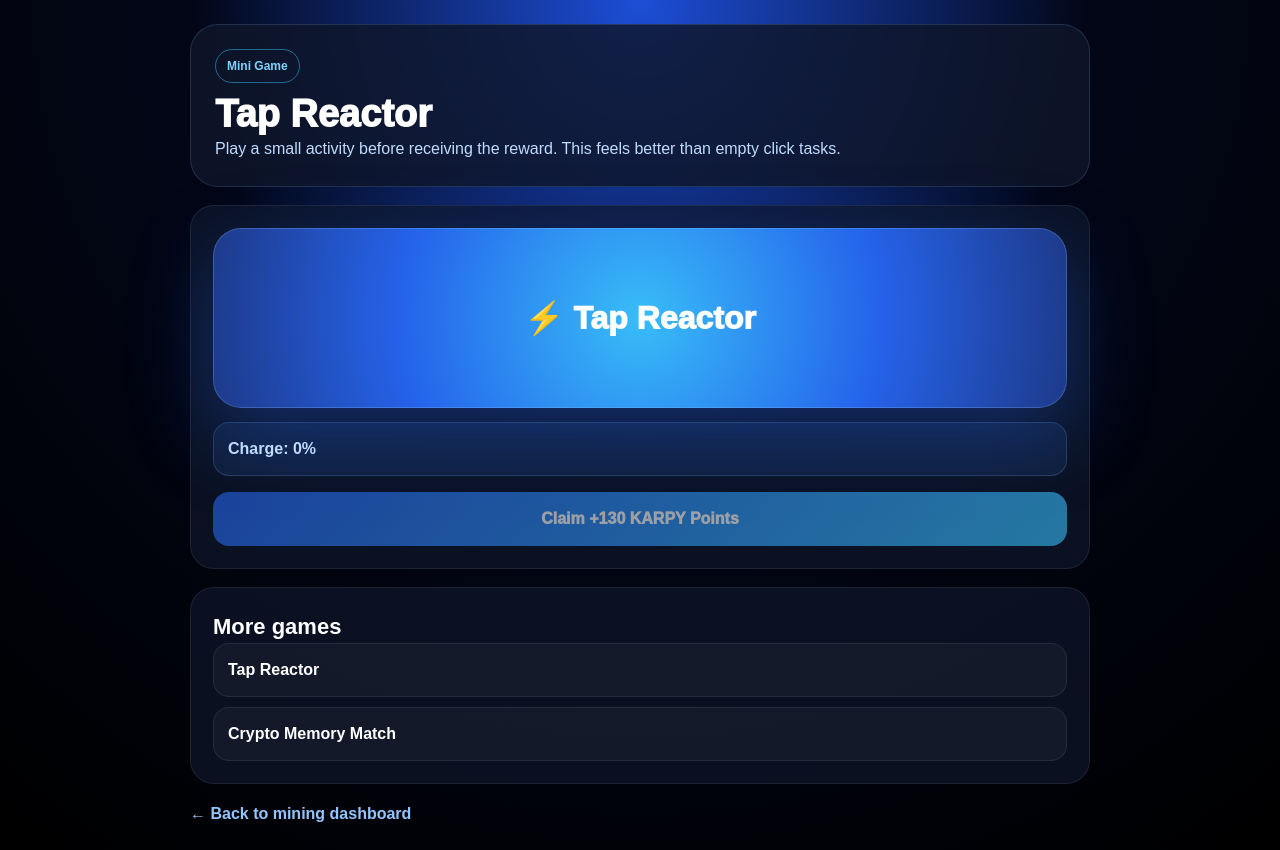
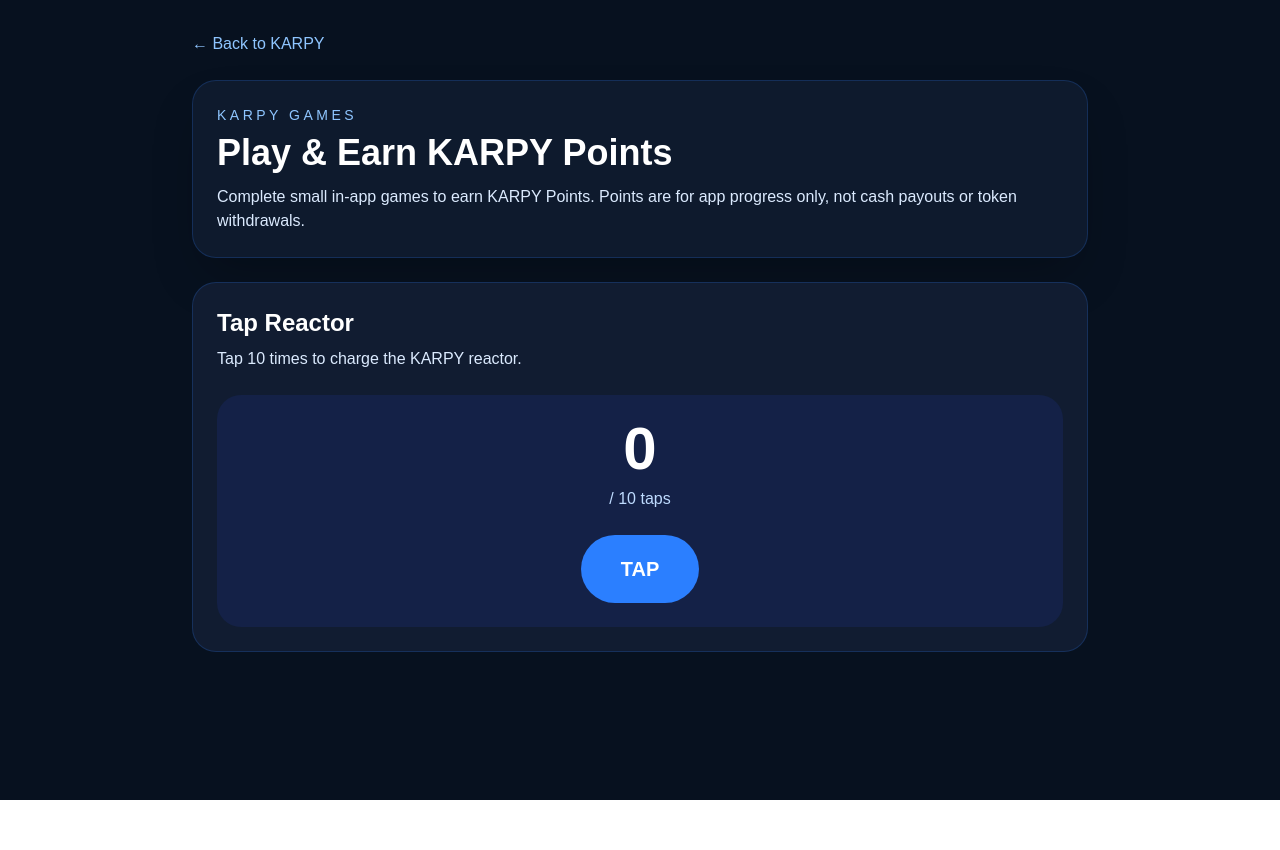
Before and after one commit to just-me91/karpy-app, a Next.js app: page /games in a window 1280 px wide. After the commit the page ends 800 px from the top, so only its background shows below. Built offline with nearby package versions, Linux system fonts and the light colour scheme.

Commit message:
fix games suspense build

```diff
--- a/app/games/page.tsx
+++ b/app/games/page.tsx
@@ -1,129 +1,173 @@
 "use client";
 
+import { Suspense, useState } from "react";
 import { useSearchParams } from "next/navigation";
-import { useMemo, useState } from "react";
 
-const PAIRS = ["Wallet", "Gas", "Block", "Node"];
+function GamesContent() {
+  const searchParams = useSearchParams();
+  const mission = searchParams.get("mission") || "tap_reactor";
 
-export default function GamesPage() {
-  const params = useSearchParams();
-  const mission = params.get("mission") || "tap";
-  const [taps, setTaps] = useState(0);
-  const [selected, setSelected] = useState<number[]>([]);
-  const [matched, setMatched] = useState<string[]>([]);
-  const [status, setStatus] = useState("");
-  const [loading, setLoading] = useState(false);
+  const [tapScore, setTapScore] = useState(0);
+  const [memoryDone, setMemoryDone] = useState(false);
+  const [riskDone, setRiskDone] = useState(false);
+  const [claimed, setClaimed] = useState(false);
 
-  const cards = useMemo(() => [...PAIRS, ...PAIRS].map((label, index) => ({ id: index, label })), []);
-  const isMemory = mission === "memory";
-  const taskId = isMemory ? "game_memory" : "game_tap_reactor";
-  const reward = isMemory ? 220 : 130;
-  const complete = isMemory ? matched.length === PAIRS.length : taps >= 25;
+  async function claimReward(taskId: string) {
+    if (claimed) return;
 
-  function pickCard(index: number) {
-    if (!isMemory) return;
-    if (selected.includes(index)) return;
-    if (matched.includes(cards[index].label)) return;
-
-    const next = [...selected, index];
-    setSelected(next);
-
-    if (next.length === 2) {
-      const [a, b] = next;
-      if (cards[a].label === cards[b].label) {
-        setMatched((prev) => [...prev, cards[a].label]);
-      }
-      setTimeout(() => setSelected([]), 500);
-    }
-  }
-
-  async function claimReward() {
-    if (!complete) {
-      setStatus("Finish the game first.");
-      return;
-    }
-
-    try {
-      setLoading(true);
     const res = await fetch("/api/karpy/task/complete", {
       method: "POST",
-        headers: { "Content-Type": "application/json" },
+      headers: {
+        "Content-Type": "application/json",
+      },
       body: JSON.stringify({ taskId }),
     });
-      const data = await res.json();
-      if (!res.ok) {
-        setStatus(data.error || "Game reward could not be saved.");
-        return;
-      }
-      setStatus(`Game complete. +${data.reward} KARPY Points added.`);
-    } catch (error) {
-      setStatus(error instanceof Error ? error.message : "Game failed.");
-    } finally {
-      setLoading(false);
+
+    if (res.ok) {
+      setClaimed(true);
+    } else {
+      alert("Reward already claimed or task unavailable.");
     }
   }
 
   return (
-    <main style={pageWrap}>
-      <section style={heroCard}>
-        <div style={badge}>Mini Game</div>
-        <h1 style={title}>{isMemory ? "Crypto Memory Match" : "Tap Reactor"}</h1>
-        <p style={subtitle}>Play a small activity before receiving the reward. This feels better than empty click tasks.</p>
+    <main className="min-h-screen bg-[#07111f] text-white px-4 py-8">
+      <div className="mx-auto max-w-4xl">
+        <a href="/" className="text-blue-300 hover:text-blue-200">
+          ← Back to KARPY
+        </a>
+
+        <section className="mt-6 rounded-3xl border border-blue-500/20 bg-[#0e1a2d] p-6 shadow-2xl">
+          <p className="text-sm uppercase tracking-[0.25em] text-blue-300">
+            KARPY Games
+          </p>
+          <h1 className="mt-2 text-4xl font-black">Play & Earn KARPY Points</h1>
+          <p className="mt-3 text-blue-100">
+            Complete small in-app games to earn KARPY Points. Points are for
+            app progress only, not cash payouts or token withdrawals.
+          </p>
         </section>
 
-      <section style={contentCard}>
-        {isMemory ? (
-          <>
-            <div style={grid}>
-              {cards.map((card, index) => {
-                const visible = selected.includes(index) || matched.includes(card.label);
-                return (
-                  <button key={card.id} onClick={() => pickCard(index)} style={cardButton}>
-                    {visible ? card.label : "?"}
+        {mission === "memory" && (
+          <section className="mt-6 rounded-3xl border border-blue-500/20 bg-[#111c31] p-6">
+            <h2 className="text-2xl font-black">Memory Match</h2>
+            <p className="mt-2 text-blue-100">
+              Match the crypto concepts. This simplified version completes after
+              you press the challenge button.
+            </p>
+
+            <div className="mt-5 grid grid-cols-2 gap-3 sm:grid-cols-4">
+              {["BTC", "ETH", "KPY", "NFT", "DEX", "DAO", "WALLET", "CHAIN"].map(
+                (item) => (
+                  <div
+                    key={item}
+                    className="rounded-2xl border border-blue-400/20 bg-blue-950/50 p-5 text-center font-black"
+                  >
+                    {item}
+                  </div>
+                )
+              )}
+            </div>
+
+            {!memoryDone ? (
+              <button
+                onClick={() => setMemoryDone(true)}
+                className="mt-6 rounded-2xl bg-blue-500 px-6 py-3 font-black hover:bg-blue-400"
+              >
+                Complete Memory Challenge
               </button>
-                );
-              })}
-            </div>
-            <div style={scoreBox}>Matched: {matched.length}/{PAIRS.length}</div>
-          </>
             ) : (
-          <>
-            <button onClick={() => setTaps((v) => v + 1)} style={tapButton}>⚡ Tap Reactor</button>
-            <div style={scoreBox}>Charge: {Math.min(100, Math.floor((taps / 25) * 100))}%</div>
-          </>
+              <button
+                onClick={() => claimReward("game_memory")}
+                className="mt-6 rounded-2xl bg-emerald-500 px-6 py-3 font-black hover:bg-emerald-400"
+              >
+                Claim Reward
+              </button>
+            )}
+          </section>
         )}
 
-        <button disabled={!complete || loading} onClick={claimReward} style={{ ...primaryButton, opacity: !complete || loading ? 0.6 : 1 }}>
-          {loading ? "Saving..." : `Claim +${reward} KARPY Points`}
+        {mission === "risk" && (
+          <section className="mt-6 rounded-3xl border border-blue-500/20 bg-[#111c31] p-6">
+            <h2 className="text-2xl font-black">Risk Choice</h2>
+            <p className="mt-2 text-blue-100">
+              Learn that higher reward often means higher risk.
+            </p>
+
+            <div className="mt-5 grid gap-3 sm:grid-cols-3">
+              {["Low Risk", "Medium Risk", "High Risk"].map((item) => (
+                <button
+                  key={item}
+                  onClick={() => setRiskDone(true)}
+                  className="rounded-2xl border border-blue-400/20 bg-blue-950/50 p-5 font-black hover:bg-blue-800"
+                >
+                  {item}
                 </button>
-        {status ? <div style={statusBox}>{status}</div> : null}
+              ))}
+            </div>
+
+            {riskDone && (
+              <button
+                onClick={() => claimReward("game_risk")}
+                className="mt-6 rounded-2xl bg-emerald-500 px-6 py-3 font-black hover:bg-emerald-400"
+              >
+                Claim Reward
+              </button>
+            )}
           </section>
+        )}
 
-      <section style={contentCard}>
-        <h2 style={sectionTitle}>More games</h2>
-        <div style={{ display: "grid", gap: 10 }}>
-          <a href="/games?mission=tap" style={linkCard}>Tap Reactor</a>
-          <a href="/games?mission=memory" style={linkCard}>Crypto Memory Match</a>
+        {mission !== "memory" && mission !== "risk" && (
+          <section className="mt-6 rounded-3xl border border-blue-500/20 bg-[#111c31] p-6">
+            <h2 className="text-2xl font-black">Tap Reactor</h2>
+            <p className="mt-2 text-blue-100">
+              Tap 10 times to charge the KARPY reactor.
+            </p>
+
+            <div className="mt-6 rounded-3xl bg-blue-950/60 p-6 text-center">
+              <p className="text-6xl font-black">{tapScore}</p>
+              <p className="mt-2 text-blue-200">/ 10 taps</p>
+
+              <button
+                onClick={() => setTapScore((v) => Math.min(10, v + 1))}
+                className="mt-6 rounded-full bg-blue-500 px-10 py-5 text-xl font-black hover:bg-blue-400"
+              >
+                TAP
+              </button>
             </div>
+
+            {tapScore >= 10 && (
+              <button
+                onClick={() => claimReward("game_tap")}
+                className="mt-6 rounded-2xl bg-emerald-500 px-6 py-3 font-black hover:bg-emerald-400"
+              >
+                Claim Reward
+              </button>
+            )}
           </section>
+        )}
 
-      <a href="/" style={backLink}>← Back to mining dashboard</a>
+        {claimed && (
+          <div className="mt-6 rounded-3xl border border-emerald-400/30 bg-emerald-500/10 p-5 text-emerald-200">
+            ✅ Reward claimed successfully. Go back to dashboard to see your
+            progress.
+          </div>
+        )}
+      </div>
     </main>
   );
 }
 
-const pageWrap: React.CSSProperties = { minHeight: "100vh", padding: 24, background: "radial-gradient(circle at top, #1d4ed8 0, #020617 42%, #000 100%)", color: "white" };
-const heroCard: React.CSSProperties = { maxWidth: 900, margin: "0 auto 18px", padding: 24, borderRadius: 28, background: "rgba(15,23,42,0.82)", border: "1px solid rgba(147,197,253,0.16)" };
-const contentCard: React.CSSProperties = { maxWidth: 900, margin: "0 auto 18px", padding: 22, borderRadius: 24, background: "rgba(15,23,42,0.72)", border: "1px solid rgba(255,255,255,0.08)" };
-const badge: React.CSSProperties = { display: "inline-flex", padding: "7px 11px", borderRadius: 999, border: "1px solid rgba(56,189,248,0.5)", color: "#7dd3fc", fontSize: 12, fontWeight: 900, marginBottom: 12 };
-const title: React.CSSProperties = { fontSize: 38, lineHeight: 1.05, margin: 0, fontWeight: 950 };
-const subtitle: React.CSSProperties = { color: "#bfdbfe", fontSize: 16, lineHeight: 1.7 };
-const sectionTitle: React.CSSProperties = { marginTop: 0, fontSize: 22, fontWeight: 900 };
-const grid: React.CSSProperties = { display: "grid", gridTemplateColumns: "repeat(4, minmax(0, 1fr))", gap: 10 };
-const cardButton: React.CSSProperties = { minHeight: 84, borderRadius: 18, border: "1px solid rgba(147,197,253,0.22)", background: "rgba(59,130,246,0.16)", color: "white", fontWeight: 950, cursor: "pointer" };
-const tapButton: React.CSSProperties = { width: "100%", minHeight: 180, borderRadius: 28, border: "1px solid rgba(147,197,253,0.25)", background: "radial-gradient(circle,#38bdf8,#2563eb 55%,#1e3a8a)", color: "white", fontSize: 32, fontWeight: 950, cursor: "pointer", boxShadow: "0 26px 80px rgba(37,99,235,0.35)" };
-const scoreBox: React.CSSProperties = { marginTop: 14, padding: 14, borderRadius: 16, background: "rgba(59,130,246,0.12)", border: "1px solid rgba(147,197,253,0.18)", color: "#bfdbfe", fontWeight: 900 };
-const primaryButton: React.CSSProperties = { width: "100%", marginTop: 16, padding: 15, borderRadius: 16, border: "none", background: "linear-gradient(135deg,#2563eb,#38bdf8)", color: "white", fontWeight: 950, cursor: "pointer" };
-const statusBox: React.CSSProperties = { marginTop: 14, padding: 14, borderRadius: 16, background: "rgba(59,130,246,0.12)", border: "1px solid rgba(147,197,253,0.18)", color: "#bfdbfe" };
-const linkCard: React.CSSProperties = { display: "block", padding: 14, borderRadius: 16, background: "rgba(255,255,255,0.04)", border: "1px solid rgba(255,255,255,0.08)", color: "white", textDecoration: "none", fontWeight: 800 };
-const backLink: React.CSSProperties = { display: "block", maxWidth: 900, margin: "0 auto", color: "#93c5fd", textDecoration: "none", fontWeight: 900 };
+export default function GamesPage() {
+  return (
+    <Suspense
+      fallback={
+        <main className="min-h-screen bg-[#07111f] p-8 text-white">
+          Loading KARPY Games...
+        </main>
+      }
+    >
+      <GamesContent />
+    </Suspense>
+  );
+}
```
Lines whose indentation alone changed are shown as unchanged.
